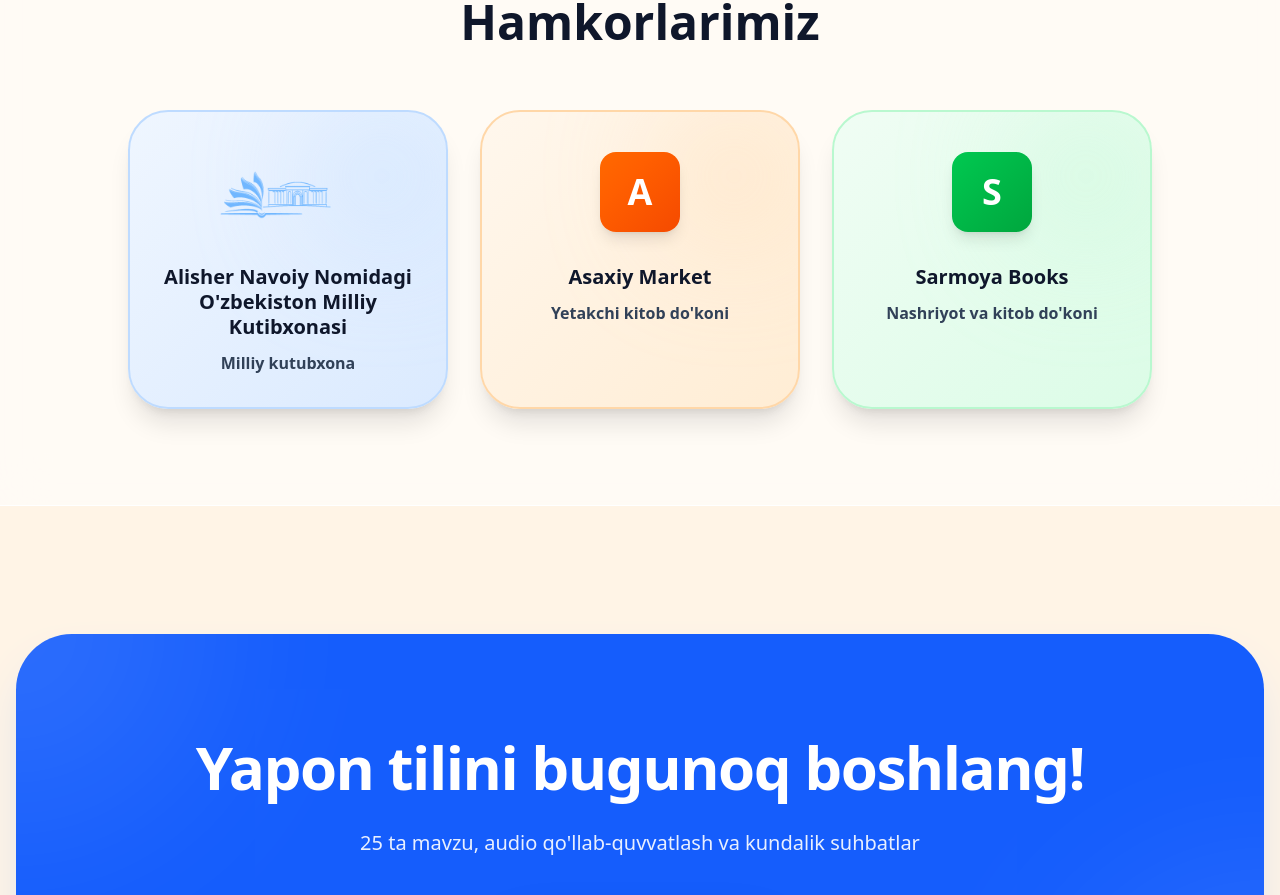
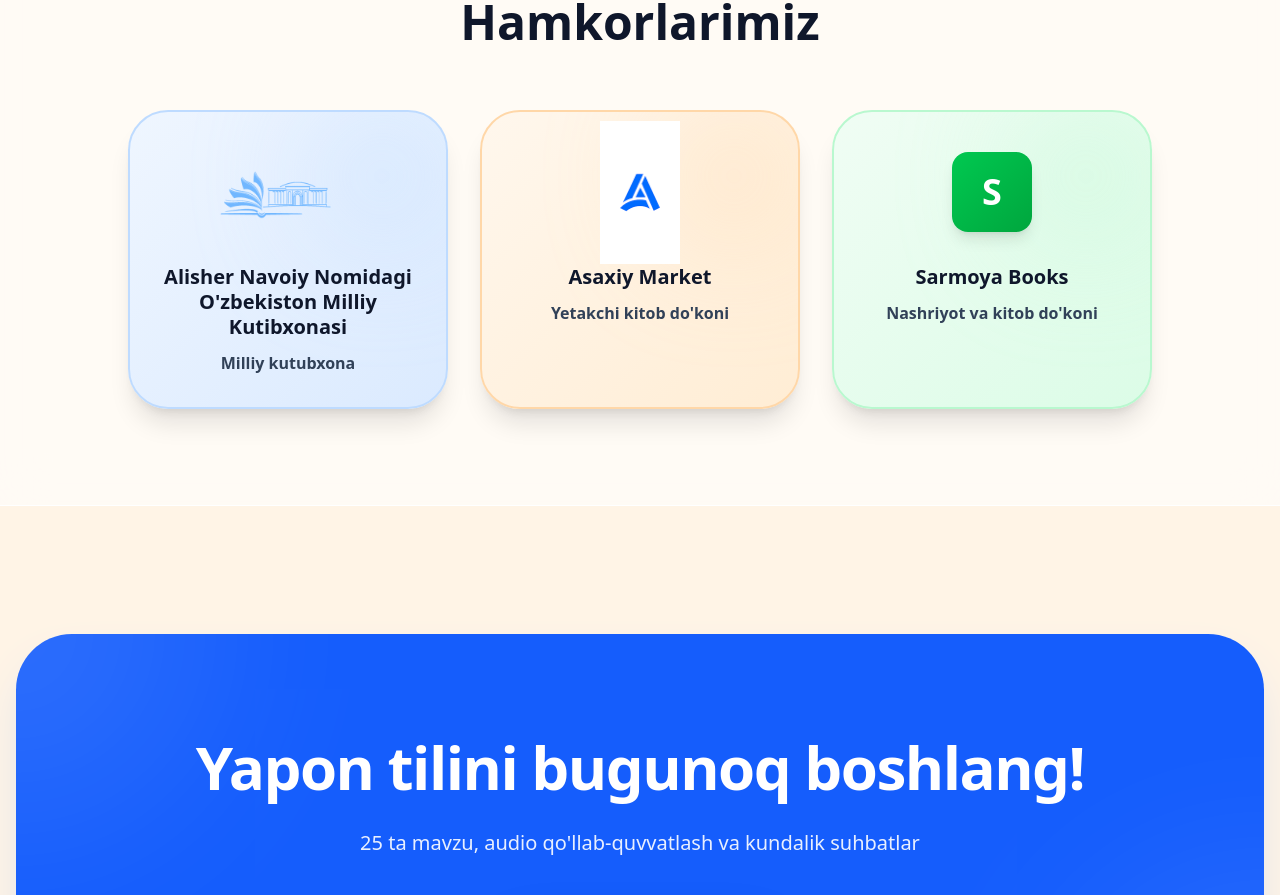
Before and after one commit to MasharipovErgashboy/suacademy-frontend, a Next.js app: page /ebooks in a window 1280 px wide. Shown: the part 2360-3255 px from the top of the page. Built offline with nearby package versions, Linux system fonts and the light colour scheme.

Commit message:
feat: add Asaxiy Market logo

```diff
--- a/app/ebooks/page.tsx
+++ b/app/ebooks/page.tsx
@@ -286,9 +286,13 @@
                                 <div className="absolute top-0 right-0 w-32 h-32 bg-orange-200 rounded-full blur-3xl opacity-50 group-hover:opacity-70 transition-opacity"></div>
                                 <div className="relative z-10">
                                     <div className="mb-6 flex items-center justify-center h-24">
-                                        <div className="w-20 h-20 bg-gradient-to-br from-orange-500 to-orange-600 rounded-2xl flex items-center justify-center text-white text-4xl font-black shadow-lg transform group-hover:scale-110 group-hover:rotate-6 transition-all duration-500">
-                                            A
-                                        </div>
+                                        <Image
+                                            src="/asaxiy-logo.png"
+                                            alt="Asaxiy Market Logo"
+                                            width={80}
+                                            height={96}
+                                            className="object-contain transform group-hover:scale-110 transition-transform duration-500"
+                                        />
                                     </div>
                                     <h3 className="text-xl font-black text-slate-900 mb-3 leading-tight text-center">
                                         {t.partners.asaxiy.name}
```
Also changed, not shown: public/asaxiy-logo.png (added).
